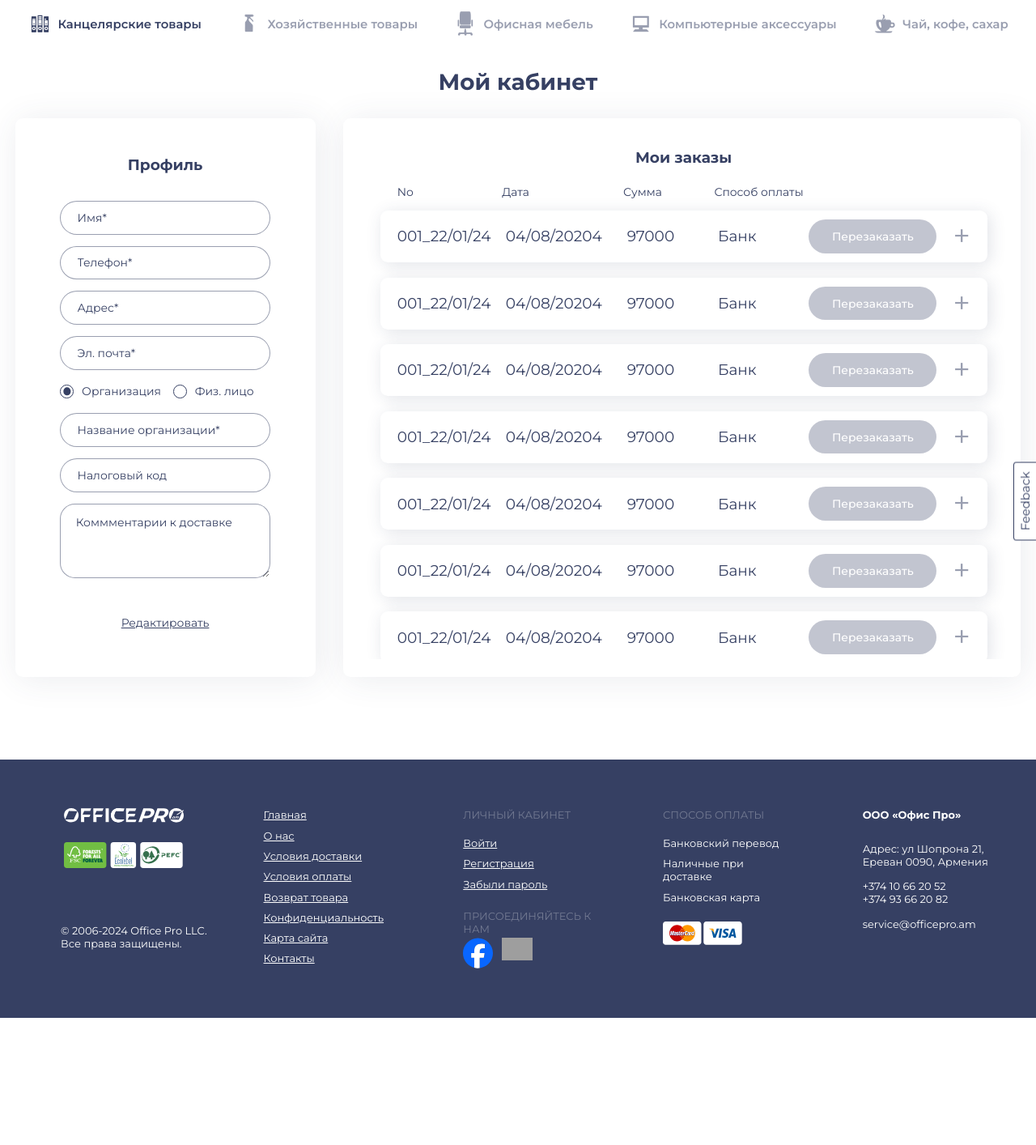
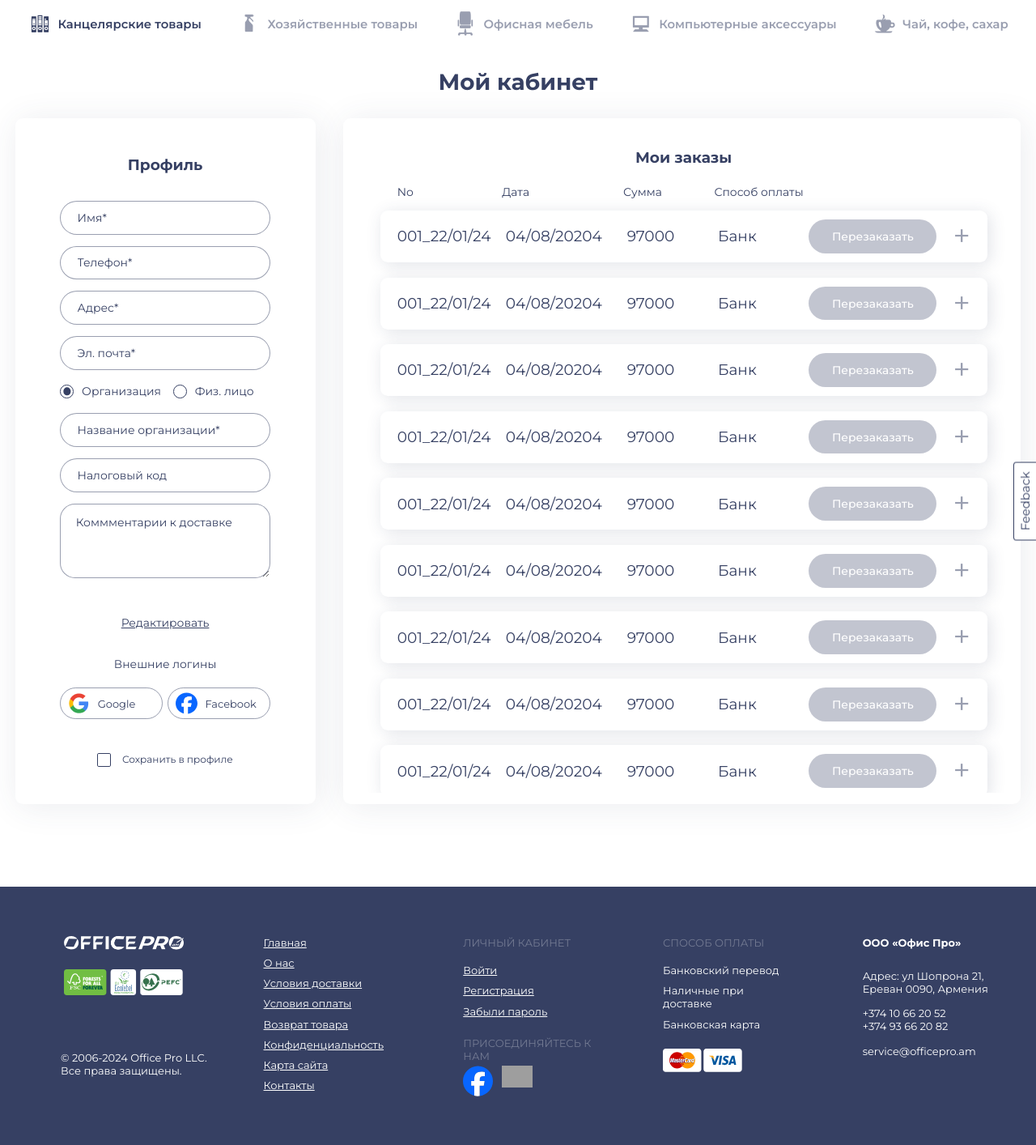
Before and after one commit to AG-webb/office-pro, a PHP site: page /dashboard.html in a window 1280 px wide. Shown: the part 89-1503 px from the top of the page at 81% size. Before the commit the page ends 1346 px from the top, so only its background shows below. Run offline with PHP 8.4, Linux system fonts and the light colour scheme; style sheets or scripts are compiled from the project's sources; some web fonts are replaced; grey boxes are pictures that could not be loaded.

Commit message:
dashboard: profile alternate blocks added

```diff
--- a/assets/scss/pages/orders.scss
+++ b/assets/scss/pages/orders.scss
@@ -422,6 +422,7 @@
     }
 
     &__wrap {
+        position: relative;
         @extend %flex;
 
         .payment {
@@ -431,7 +432,27 @@
         }
 
         .dashboard-orders {
-            @include flex(1, 1, auto);
+            position: absolute;
+            top: 0;
+            right: 0;
+            width: 100%;
+            max-width: calc(100% - rem(437));
+            max-height: 100%;
+        }
+    }
+
+    &__alternate {
+        text-align: center;
+        padding-top: rem(24);
+
+        &-title {
+            margin-bottom: rem(22);
+            font-size: rem(15);
+            line-height: rem(18);
+        }
+
+        .alternate-sign {
+            margin-bottom: rem(44);
         }
     }
 }
@@ -448,7 +469,6 @@
         @include flex(1, 1, auto);
         @extend %flex;
         width: 100%;
-        max-height: rem(630);
         overflow: auto;
         padding-right: rem(24);
         padding-left: rem(25);
@@ -654,6 +674,14 @@
                 max-width: 100%;
                 margin-right: 0;
                 margin-bottom: rem(15);
+            }
+
+            .dashboard-orders {
+                position: relative;
+                top: initial;
+                right: initial;
+                width: initial;
+                max-width: initial;
             }
         }
     }
--- a/dashboard.html
+++ b/dashboard.html
@@ -2163,6 +2163,28 @@
                                                 </button>
                                             </div>
                                         </div>
+                                        <div class='dashboard__alternate'>
+                                            <div class='dashboard__alternate-title'>Внешние логины</div>
+                                            <div class="alternate-sign">
+                                                <a href="#" target='_blank' class="alternate-sign__item">
+                                                    <div class="sign-box">
+                                                        <img width='27' height='27' src="assets/img/google.png" alt="Google">
+                                                        <span class='sign-box__title'>Google</span>
+                                                    </div>
+                                                </a>
+                                                <a href="#" target='_blank' class="alternate-sign__item">
+                                                    <div class="sign-box">
+                                                        <img width='27' height='27' src="assets/img/facebook.svg" alt="Facebook">
+                                                        <span class='sign-box__title'>Facebook</span>
+                                                    </div>
+                                                </a>
+                                            </div>
+                                            <label class="custom-check custom-check_checkbox">
+                                                <input type="checkbox" value="save_profile" name="checkbox">
+                                                <span class="custom-check__checkmark"></span>
+                                                <span class="custom-check__label font-13">Сохранить в профиле</span>
+                                            </label>
+                                        </div>
                                     </div>
                                 </div>
                             </div>
```
Also changed, not shown: assets/css/pages/orders.css, 1 other file.
